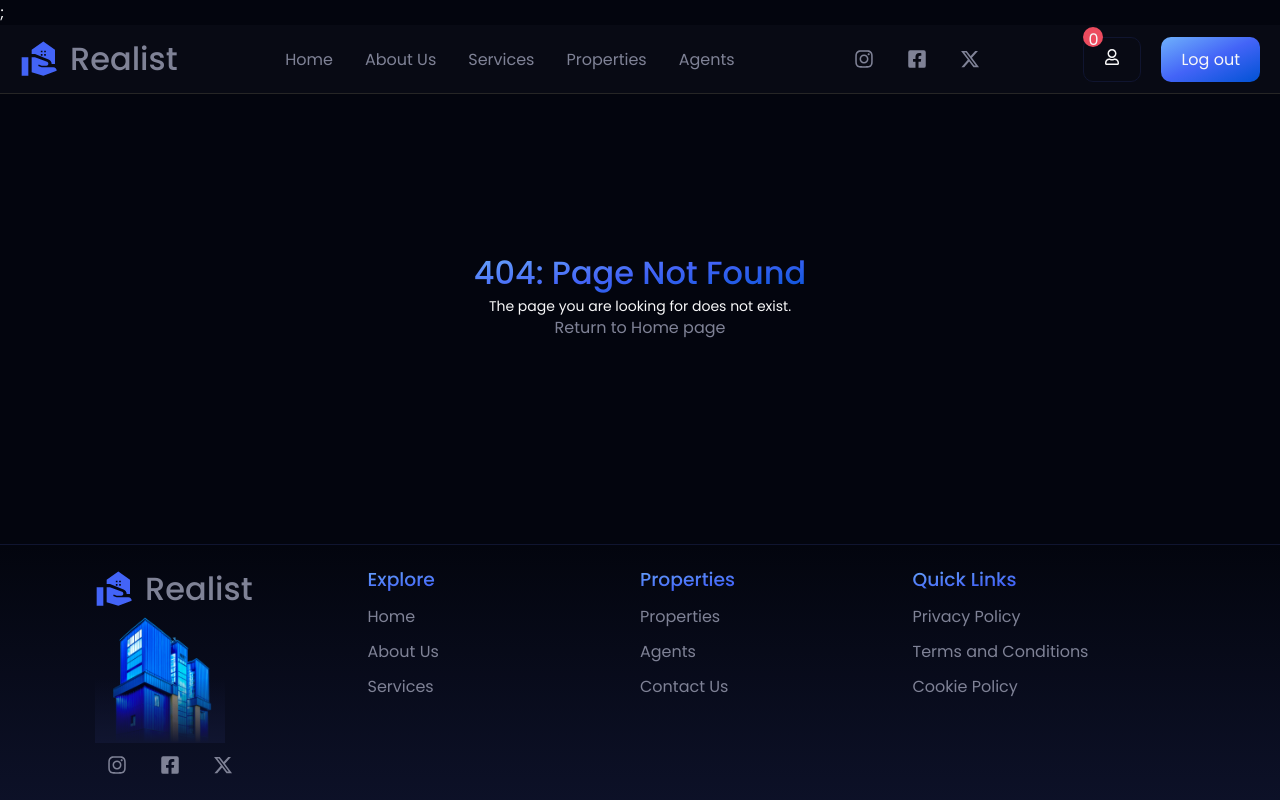
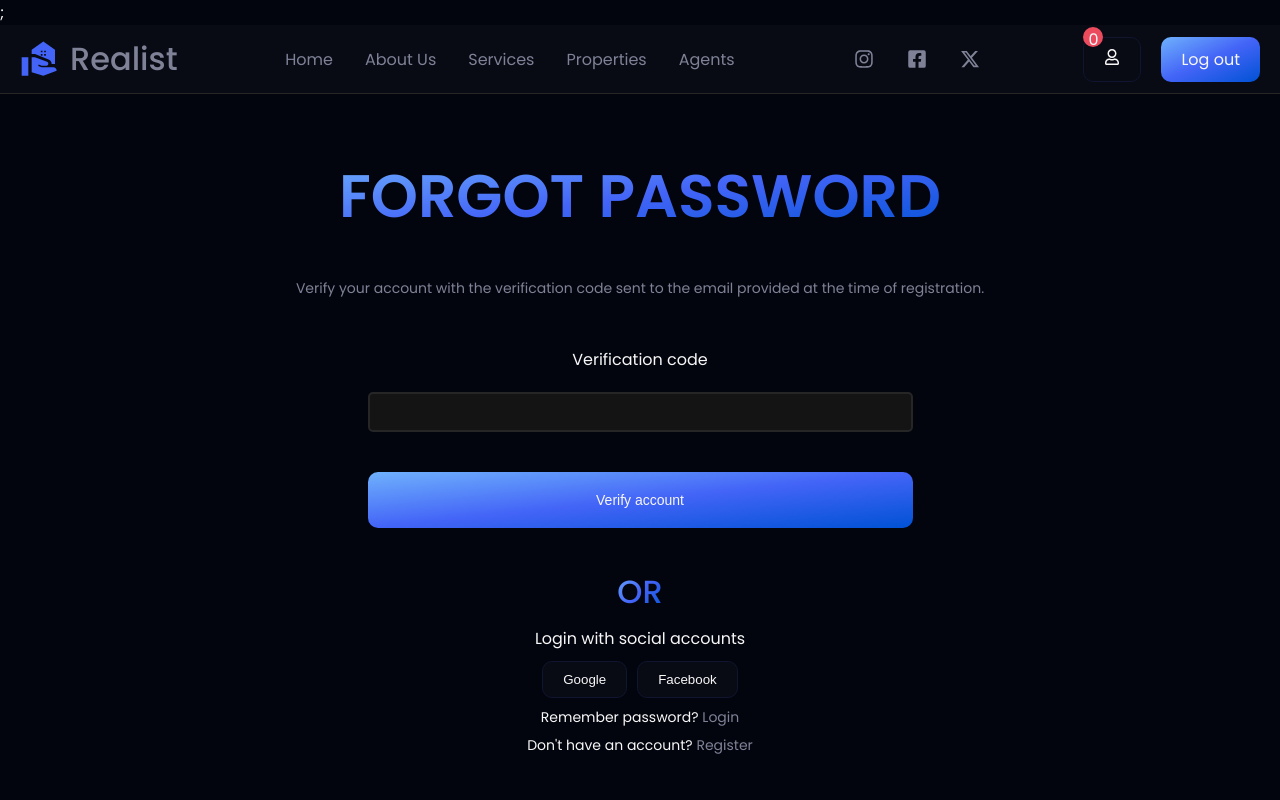
Before and after one commit to wheazzyfinesse/realing, a React (Vite) app: page /1/verifyaccount in a window 1280 px wide. Shown: the top 800 px of the page. Built offline with nearby package versions, Linux system fonts and the light colour scheme; no server answers; sample sign-in values are in the browser's storage.

Commit message:
Enquiriess done

```diff
--- a/src/App.jsx
+++ b/src/App.jsx
@@ -23,6 +23,7 @@ import { ToastContainer } from "react-toastify";
 import "react-toastify/dist/ReactToastify.css";
 import { getProperties } from "./redux/slice";
 import UpdateProperty from "./pages/UpdateProperty";
+import VerifyAccount from "./pages/VerifyAccount";
 function App() {
 	const { userInfo, properties } = useSelector((state) => state.user);
 	const dispatch = useDispatch();
@@ -54,6 +55,10 @@ function App() {
 					path="/forgotpassword"
 					element={userInfo ? <Navigate to="/" /> : <ForgotPassword />}
 				/>
+				<Route
+					path="/:id/verifyaccount"
+					element={!userInfo ? <Navigate to="/" /> : <VerifyAccount />}
+				/>
 				<Route path="/profile" element={<Profile />} />
 				<Route
 					path="/property/:id/contactagent"
--- a/src/pages/ContactAgent/index.jsx
+++ b/src/pages/ContactAgent/index.jsx
@@ -23,8 +23,10 @@ const ContactAgent = () => {
 		if (error) {
 			return;
 		} else {
-			await dispatch(addEnquiry({ id, ...formData }));
-			navigate("/properties");
+			const res = await dispatch(addEnquiry({ id, ...formData }));
+			if (res) {
+				navigate("/properties");
+			}
 		}
 	};
 	return (
--- /dev/null
+++ b/src/pages/VerifyAccount/index.jsx
@@ -0,0 +1,54 @@
+import { useForm } from "react-hook-form";
+import { Link } from "react-router-dom";
+
+const VerifyAccount = () => {
+	const { register, handleSubmit, errors } = useForm();
+	const verificationHandler = (formData) => {
+		console.log(formData);
+		// Add your verification code logic here. For example, you can send a POST request to the server with the entered OTP.
+		// Once the verification is successful, navigate to the password reset page.
+		// Example: history.push("/reset-password");
+	};
+	return (
+		<div className="wrapper">
+			<div className="container">
+				<h1 className="heading-1">
+					<span className="gradient-text">FORGOT PASSWORD</span>
+				</h1>
+				<p className="muted">
+					Verify your account with the verification code sent to the email
+					provided at the time of registration.
+				</p>
+				<form
+					onSubmit={handleSubmit(verificationHandler)}
+					className="form-container"
+				>
+					<label htmlFor="otp">Verification code</label>
+					<input type="number" {...register("otp")} className="control" />
+					{errors?.otp && <p className="error">{errors.otp.message}</p>}
+
+					<button type="submit" className="btn primary">
+						Verify account
+					</button>
+				</form>
+				<div className="buttons-container">
+					<h1 className=" gradient-text">OR</h1>
+					<span className="socials">Login with social accounts</span>
+					<div className="flex-center">
+						<button className="btn">Google</button>
+						<button className="btn">Facebook</button>
+					</div>
+
+					<p className="register-link">
+						Remember password? <Link to="/login">Login</Link>
+					</p>
+					<p className="register-link">
+						Don&apos;t have an account? <Link to="/register">Register</Link>
+					</p>
+				</div>
+			</div>
+		</div>
+	);
+};
+
+export default VerifyAccount;
```
